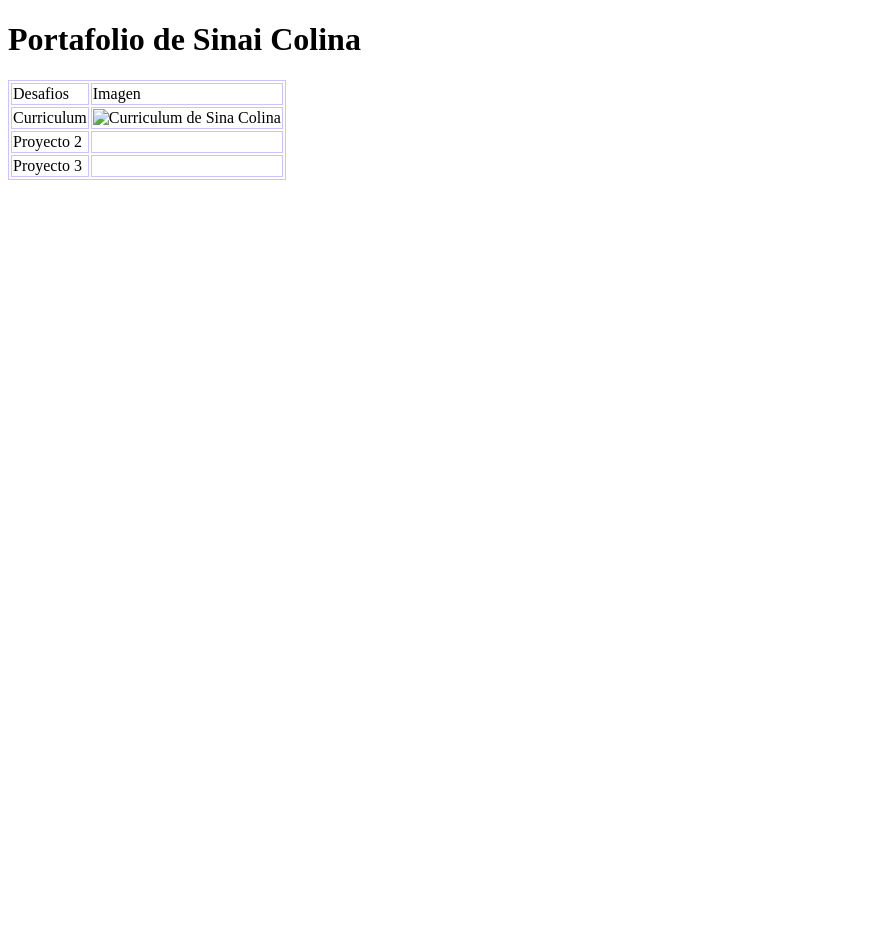
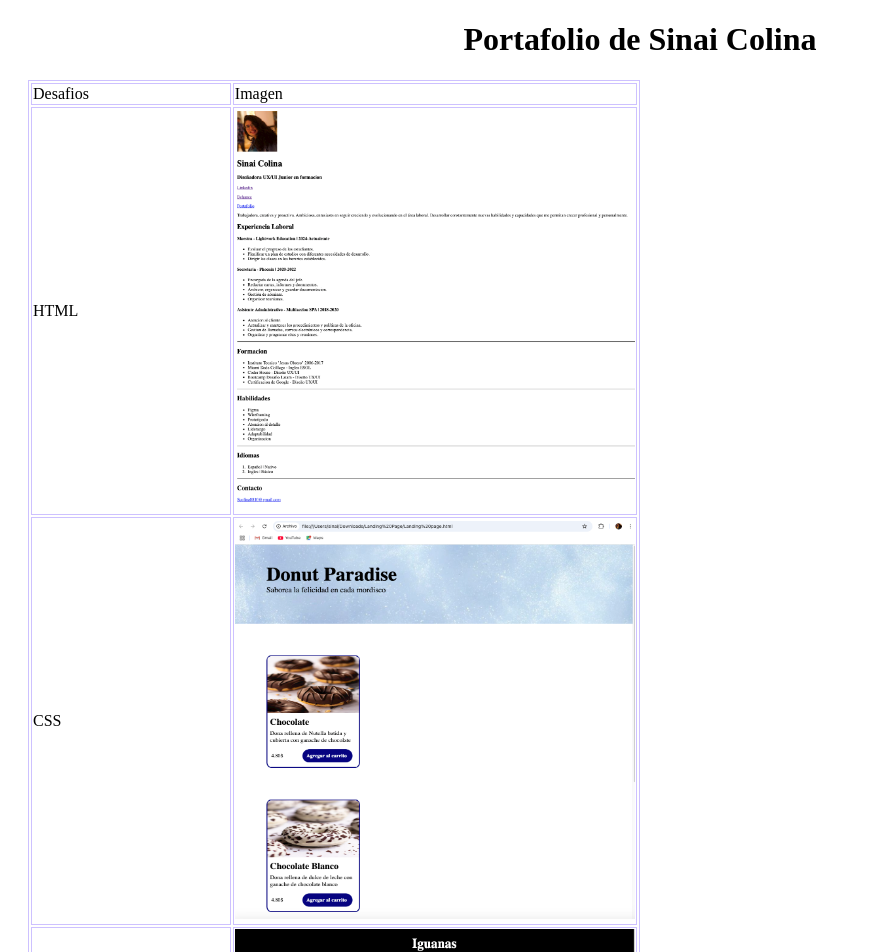
Before and after one commit to ivancf89/Sinai0810.github.io9, a plain HTML site: page portafolio.html in a window 1280 px wide. Shown: the top 952 px of the page, without its empty margins (0-871 px from the left). Before the commit the page ends 800 px from the top, so only its background shows below. Drawn offline with Linux system fonts and the light colour scheme.

Commit message:
portafolio agregado

```diff
--- a/portafolio.html
+++ b/portafolio.html
@@ -6,8 +6,10 @@
     <title>Portafolio</title>
 </head>
 <body>
-<h1>Portafolio de Sinai Colina </h1>
-<table bordercolor= "CDC1FF" border="1">
+<h1 style="text-align: center;">Portafolio de Sinai Colina </h1>
+
+<div class="tabla-con-margen" style="margin-left: 20px;">
+    <table bordercolor= "CDC1FF" border="1" >
         <tr>
             <td> Desafios</td>
             <td> Imagen</td>
@@ -16,21 +18,34 @@
 
 
         <tr>
-        <td> Curriculum </td>
-        <td> <img src="./Assests/Imagenes/CV.png" alt="Curriculum de Sina Colina" width="1200px" height="1200px"></td>
+            <td > HTML </td>
+            <td> <img src="./Assets/img/CV.png" alt="Curriculum de Sina Colina" width="400px" height="400px"></td>
+        </tr>
+
+        <tr>
+            <td> CSS </td>
+            <td> <img src="./Assets/img/desafio2.png" alt="Curriculum de Sina Colina" width="400px" height="400px"> </td>
+        </tr>
+
+        <tr>
+            <td> FLEXBOX </td>
+            <td> <img src="./Assets/img/desafio3.png" alt="Curriculum de Sina Colina" width="400px" height="400px">  </td>
         </tr>
         <tr>
-        <td> Proyecto 2 </td>
-        <td> </td>
+            <td> BOOSTRAP </td>
+            <td> <img src="./Assets/img/desafio 4.png" alt="Curriculum de Sina Colina" width="400px" height="400px"> </td>
         </tr>
+
         <tr>
-        <td> Proyecto 3 </td>
-        <td> </td>
+            <td> TERMINAL, GIT Y GITHUB </td>
+            <td> <img src="./Assets/img/Desafio5.png" alt="Curriculum de Sina Colina" width="400px" height="400px"> </td>
         </tr>
 
 
     </table>
 
+
+</div>
 
 
 
```
Also changed, not shown: Assets/img/Desafio5.png (added), Assets/img/Foto_CV.jpg (deleted), Assets/img/desafio2.png (added), Assets/img/desafio3.png (added), 3 other files. Lines whose indentation alone changed are shown as unchanged.
